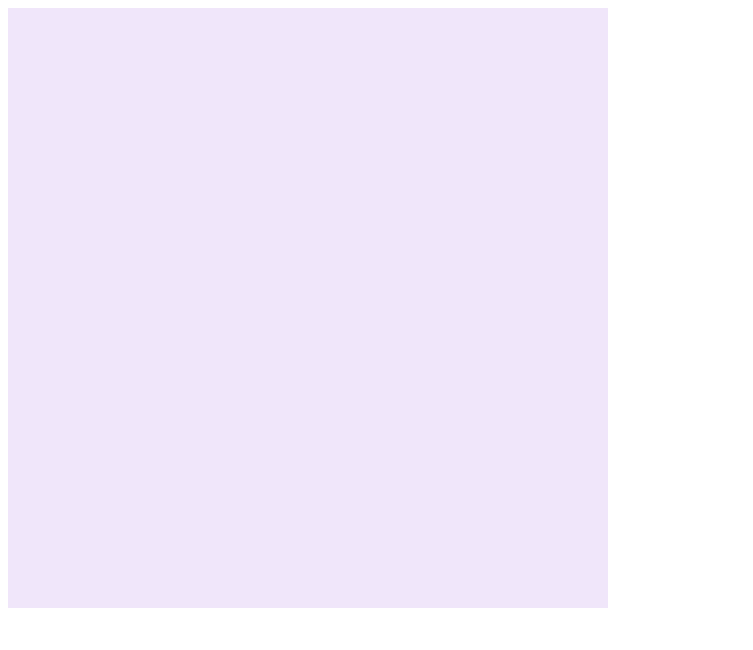
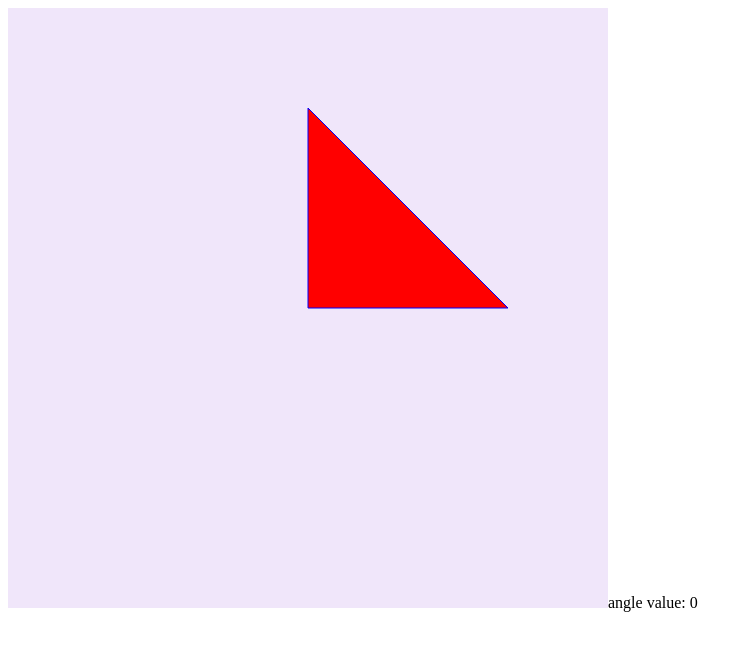
Before and after one commit to OlehKozubJS/various-react-projects-test, a React (Create React App) app: page / in a window 1280 px wide. Shown: the top 650 px of the page, without its empty margins (0-753 px from the left). Built offline with nearby package versions, Linux system fonts and the light colour scheme.

Commit message:
Update App.jsx

```diff
--- a/src/App.jsx
+++ b/src/App.jsx
@@ -3,34 +3,36 @@ import { useState } from "react";
 import { SVGFieldComponent, ArrowComponent } from "./SVGComponents";
 
 const App = () => {
+  const [angle, setAngle] = useState(0);
+
+  const handleTurn = (value) => {
+    setAngle(value);
+  };
+
   return (
-    <>
+    <div>
       <SVGFieldComponent
         width="600px"
         height="600px"
         backgroundColor="rgb(240, 230, 250)"
-      ></SVGFieldComponent>
-    </>
+      >
+        <ArrowComponent
+          x={300}
+          y={300}
+          onTurn={handleTurn}
+          backgroundColor={"red"}
+          borderColor={"blue"}
+        />
+      </SVGFieldComponent>
+      {`angle value: ${angle}`}
+    </div>
   );
 };
 
 export { App };
 
 /*
-  const [angle, setAngle] = useState(0);
-
-  const handleTurn = (value) => {
-    setAngle(value);
-  };
 
 
-        <ArrowComponent
-          x={100}
-          y={150}
-          onTurn={handleTurn}
-          backgroundColor={"red"}
-          borderColor={"blue"}
-        />
 
-      {`angle value: ${angle}`}
 */
```
